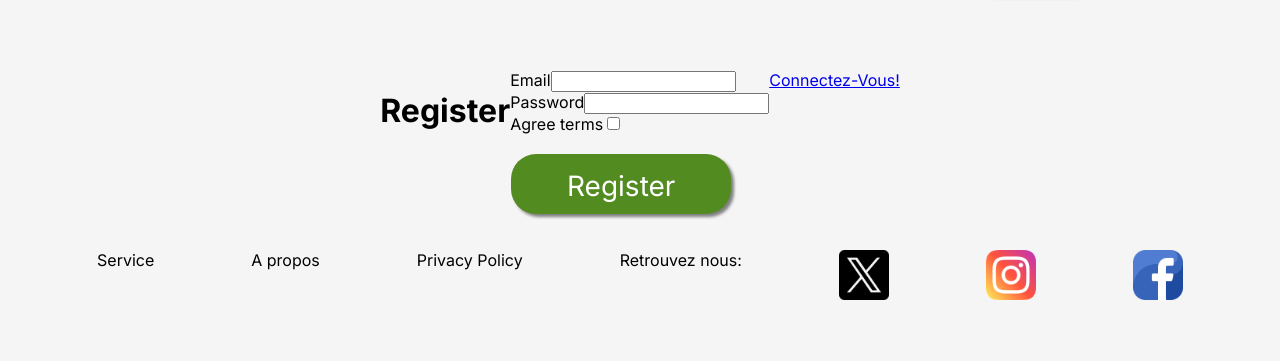
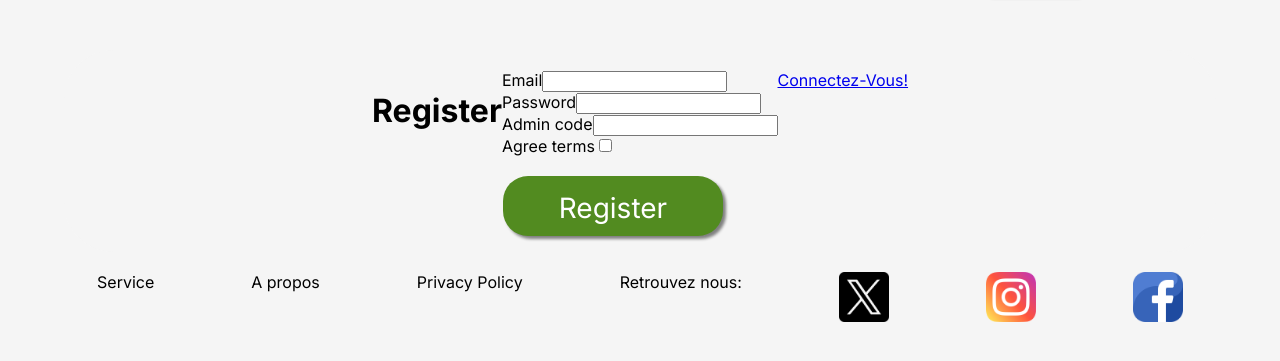
Before and after one commit to chahedlousssayef/challeng-web, a Symfony app: template templates/registration/register.html.twig in a window 1280 px wide. Shown: the part 125-486 px from the top of the page. Run offline with Twig, Linux system fonts and the light colour scheme; the template is opened without the code that fills it, so the values that code supplies are empty; form fields are guessed from the names that the template uses; some libraries are stand-ins or nearby versions.

Commit message:
Update register.html.twig

```diff
--- a/templates/registration/register.html.twig
+++ b/templates/registration/register.html.twig
@@ -5,13 +5,10 @@
 {% block main %}
     <h1>Register</h1>
 
-    {{ form_errors(registrationForm) }}
-
     {{ form_start(registrationForm) }}
         {{ form_row(registrationForm.email) }}
-        {{ form_row(registrationForm.plainPassword, {
-            label: 'Password'
-        }) }}
+        {{ form_row(registrationForm.plainPassword, { label: 'Password' }) }}
+        {{ form_row(registrationForm.admin_code) }}
         {{ form_row(registrationForm.agreeTerms) }}
 
         <button type="submit" class="btn">Register</button>
```
